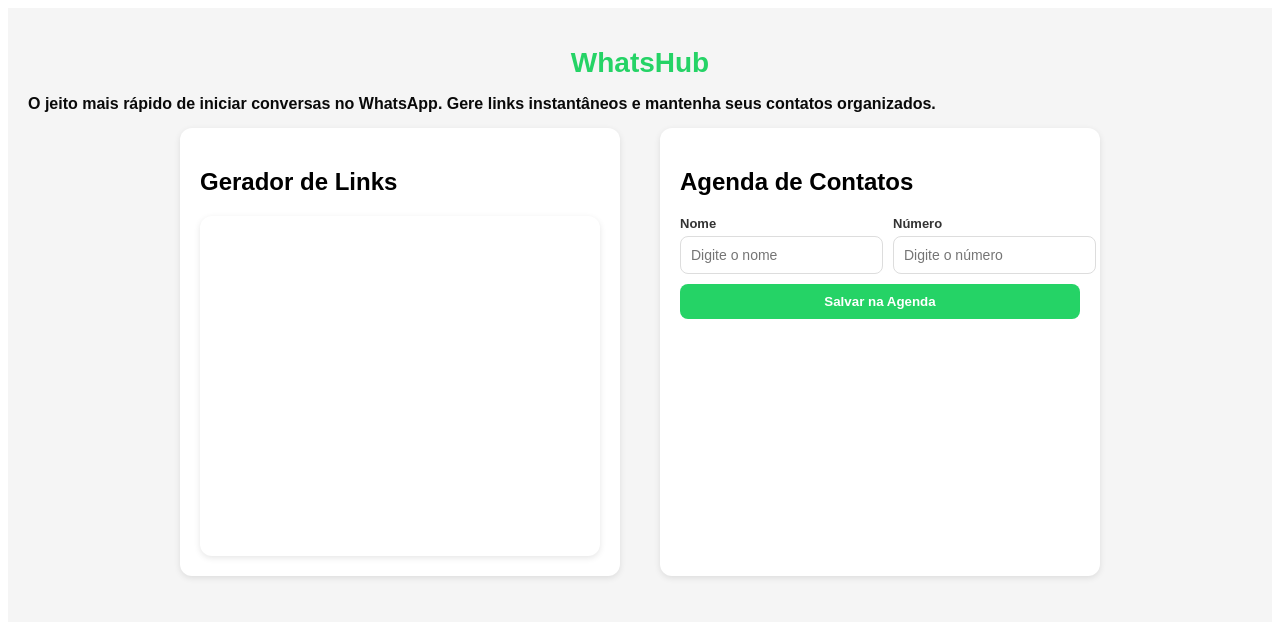
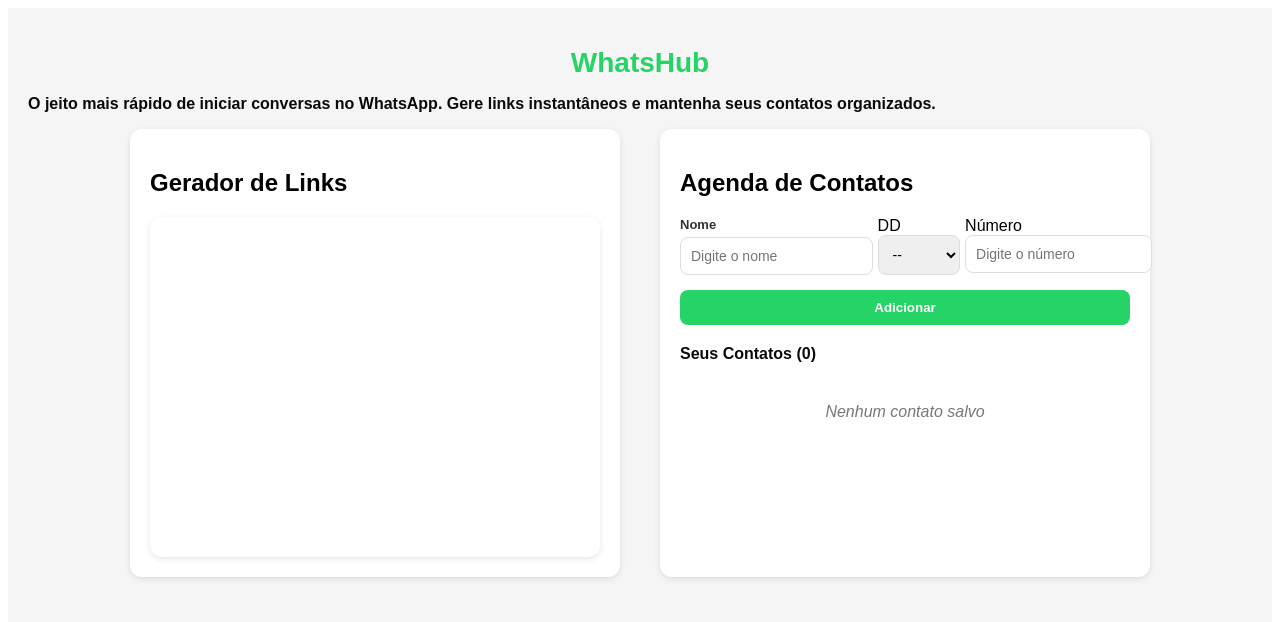
Before and after one commit to yaslemes/Projeto-Whatsapp-DW2, a React (Vite) app: page / in a window 1280 px wide. Shown: the top 622 px of the page. Built offline with nearby package versions, Linux system fonts and the light colour scheme.

Commit message:
Botão de edição + DD

```diff
--- a/src/App.css
+++ b/src/App.css
@@ -1,4 +1,6 @@
-/* ===== Container Principal ===== */
+/* ===========================
+   Container Principal
+=========================== */
 .app-container {
   font-family: Arial, sans-serif;
   text-align: center;
@@ -7,7 +9,9 @@
   min-height: 100vh;
 }
 
-/* ===== Títulos ===== */
+/* ===========================
+   Títulos
+=========================== */
 .title {
   color: #25d366;
   font-size: 28px;
@@ -19,11 +23,13 @@
   color: #0a0a0a;
   font-size: 16px;
   font-weight: bold;
-  margin-bottom: 15px;
+  margin-bottom: 15px 0;
   text-align: left;
 }
 
-/* ===== Layout ===== */
+/* ===========================
+   Layout Principal
+=========================== */
 .main-content {
   display: flex;
   justify-content: center;
@@ -33,7 +39,7 @@
 
 .column {
   flex: 1;
-  max-width: 400px;
+  max-width: 450px;
   background: #fff;
   padding: 20px;
   border-radius: 12px;
@@ -41,21 +47,17 @@
   text-align: left;
 }
 
-/* ===== Formulário ===== */
+/* ===========================
+   Formulário
+=========================== */
 .contact-form {
   display: flex;
   flex-direction: column;
-  gap: 10px;
+  gap: 15px;
   margin-bottom: 20px;
 }
 
-.contact-form input {
-  padding: 10px;
-  border: 1px solid #ddd;
-  border-radius: 8px;
-  font-size: 14px;
-}
-
+/* Botão de salvar/adicionar */
 .contact-form button {
   background-color: #25d366;
   border: none;
@@ -71,23 +73,73 @@
   background-color: #1da851;
 }
 
-/* ===== Inputs lado a lado ===== */
+/* ===========================
+   Inputs lado a lado (Nome + Número)
+=========================== */
 .form-row {
   display: flex;
-  gap: 10px;
+  gap: 5px; /* espaço entre inputs */
 }
 
-.form-row input {
-  flex: 1;
+/* Grupo de input */
+.form-group {
+  display: flex;
+  flex-direction: column;
 }
 
-@media (max-width: 500px) {
-  .form-row {
-    flex-direction: column;
-  }
+.form-group label {
+  font-size: 13px;
+  font-weight: bold;
+  margin-bottom: 5px;
+  color: #333;
 }
 
-/* ===== Lista de contatos ===== */
+/* Input e Select padrão */
+.form-group input,
+.form-group select {
+  padding: 10px;
+  border: 1px solid #ddd;
+  border-radius: 8px;
+  font-size: 14px;
+  width: 100%;
+  box-sizing: border-box;
+}
+
+/* ===========================
+   Número com DD
+=========================== */
+.number-input {
+  display: flex;
+  gap: 5px; /* espaço entre DD e número */
+}
+
+/* DD */
+.form-group-dd {
+  display: flex;
+  flex-direction: column;
+  flex: 1; /* ocupa menos espaço que o número */
+}
+
+/* Número principal */
+.form-group-number {
+  display: flex;
+  flex-direction: column;
+  flex: 2; /* ocupa mais espaço que o DD */
+}
+
+/* Ajustes para select e input do número */
+.form-group-dd select,
+.form-group-number input {
+  padding: 10px;
+  border: 1px solid #ddd;
+  border-radius: 8px;
+  font-size: 14px;
+  width: 100%;
+}
+
+/* ===========================
+   Lista de Contatos
+=========================== */
 .contact-list {
   display: flex;
   flex-direction: column;
@@ -104,7 +156,7 @@
   border: 1px solid #eee;
 }
 
-/* Agora nome em cima e número embaixo */
+/* Informações do contato */
 .contact-info {
   display: flex;
   flex-direction: column;
@@ -122,7 +174,9 @@
   margin-top: 2px;
 }
 
-/* Botões */
+/* ===========================
+   Botões de ação
+=========================== */
 .contact-actions {
   display: flex;
   gap: 8px;
@@ -147,23 +201,11 @@
   color: white;
 }
 
-/* Texto quando lista está vazia */
+/* ===========================
+   Lista vazia
+=========================== */
 .empty {
   text-align: center;
   color: #777;
   font-style: italic;
 }
-
-/* ===== Labels acima dos inputs ===== */
-.form-group {
-  flex: 1;
-  display: flex;
-  flex-direction: column;
-}
-
-.form-group label {
-  font-size: 13px;
-  font-weight: bold;
-  margin-bottom: 5px;
-  color: #333;
-}
--- a/src/App.jsx
+++ b/src/App.jsx
@@ -1,18 +1,33 @@
 import React, { useState } from "react";
-import LinkGenerator from "./components/LinkGenerator/LinkGenerator"; // Gerador da isa
+import LinkGenerator from "./components/LinkGenerator/LinkGenerator";
 import ContactForm from "./components/Contacts/ContactForm";
 import ContactList from "./components/Contacts/ContactList";
 import "./App.css";
 
 export default function App() {
-  const [contacts, setContacts] = useState([]); // Lista de contatos
+  const [contacts, setContacts] = useState([]);
+  const [editingContact, setEditingContact] = useState(null);
 
-  // Função para adicionar contato
-  const addContact = (contact) => setContacts([...contacts, contact]);
+  // Adicionar ou atualizar
+  const addOrUpdateContact = (contact) => {
+    if (editingContact) {
+      setContacts(
+        contacts.map((c) => (c.id === editingContact.id ? { ...c, ...contact } : c))
+      );
+      setEditingContact(null); // Sai do modo edição
+    } else {
+      setContacts([...contacts, contact]);
+    }
+  };
 
-  // Função para remover contato
+  // Remover
   const deleteContact = (id) =>
     setContacts(contacts.filter((c) => c.id !== id));
+
+  // Entrar em modo edição
+  const startEdit = (contact) => {
+    setEditingContact(contact);
+  };
 
   return (
     <div className="app-container">
@@ -31,8 +46,15 @@
         {/* Coluna da Agenda */}
         <div className="column">
           <h2>Agenda de Contatos</h2>
-          <ContactForm onAdd={addContact} />
-          <ContactList contacts={contacts} onDelete={deleteContact} />
+          <ContactForm
+            onAdd={addOrUpdateContact}
+            editingContact={editingContact}
+          />
+          <ContactList
+            contacts={contacts}
+            onDelete={deleteContact}
+            onEdit={startEdit}
+          />
         </div>
       </div>
     </div>
--- a/src/components/Contacts/ContactForm.jsx
+++ b/src/components/Contacts/ContactForm.jsx
@@ -1,22 +1,29 @@
 import React, { useState } from "react";
 
-// Form para adicionar contatos
 export default function ContactForm({ onAdd }) {
   const [name, setName] = useState("");
+  const [dd, setDd] = useState("");
   const [number, setNumber] = useState("");
 
   const handleSubmit = (e) => {
     e.preventDefault();
-    if (!name || !number) return;
-    onAdd({ id: Date.now(), name, number });
+    if (!name || !dd || !number) return;
+
+    // Formata o número com o DD
+    const formattedNumber = `(${dd}) ${number}`;
+    onAdd({ id: Date.now(), name, number: formattedNumber });
+
+    // Limpa os campos após adicionar
     setName("");
+    setDd("");
     setNumber("");
   };
 
   return (
-    <form onSubmit={handleSubmit} className="contact-form">
-      {/* Inputs lado a lado, cada um com seu label */}
+    <form className="contact-form" onSubmit={handleSubmit}>
+      {/* Linha do nome + telefone */}
       <div className="form-row">
+        {/* Nome */}
         <div className="form-group">
           <label>Nome</label>
           <input
@@ -26,18 +33,38 @@
             onChange={(e) => setName(e.target.value)}
           />
         </div>
-        <div className="form-group">
+
+        {/* Número com DD */}
+        <div className="number-input">
+          {/* Seleção do DD */}
+          <div className="form-group-dd">
+            <label>DD</label>
+            <select value={dd} onChange={(e) => setDd(e.target.value)}>
+              <option value="">--</option>
+              <option value="11">11</option>
+              <option value="21">21</option>
+              <option value="31">31</option>
+              <option value="41">41</option>
+              <option value="51">51</option>
+              {/* Adicione outros DDDs */}
+            </select>
+          </div>
+
+          {/* Número principal */}
+          <div className="form-group-number">
             <label>Número</label>
             <input
               type="text"
               placeholder="Digite o número"
               value={number}
-            onChange={(e) => setNumber(e.target.value)}
+              onChange={(e) => setNumber(e.target.value.replace(/\D/g, ""))} // só números
             />
           </div>
         </div>
+      </div>
 
-      <button type="submit">Salvar na Agenda</button>
+      {/* Botão */}
+      <button type="submit">Adicionar</button>
     </form>
   );
 }
--- a/src/components/Contacts/ContactItem.jsx
+++ b/src/components/Contacts/ContactItem.jsx
@@ -1,32 +1,30 @@
 import React from "react";
-import Stack from "@mui/material/Stack";
-import IconButton from "@mui/material/IconButton";
-import DeleteIcon from "@mui/icons-material/Delete";
-import WhatsAppIcon from "@mui/icons-material/WhatsApp";
-import ListItem from "@mui/material/ListItem";
-import ListItemText from "@mui/material/ListItemText";
+import List from "@mui/material/List";
+import ContactItem from "./ContactItem";
 
-export default function ContactItem({ contact, onDelete }) {
-  const openWhatsApp = () => {
-    const num = contact.number.replace(/\D/g, "");
-    window.open(`https://wa.me/55${num}`, "_blank");
-  };
+export default function ContactList({ contacts, onDelete, onEdit }) {
+  return (
+    <div>
+      {/* Título e contador de contatos */}
+      <h3 className="subtitle">
+        Seus Contatos ({contacts.length})
+      </h3>
 
-  return (
-    <ListItem
-      divider
-      secondaryAction={
-        <Stack direction="row" spacing={1}>
-          <IconButton color="success" onClick={openWhatsApp}>
-            <WhatsAppIcon />
-          </IconButton>
-          <IconButton color="error" onClick={() => onDelete(contact.id)}>
-            <DeleteIcon />
-          </IconButton>
-        </Stack>
-      }
-    >
-      <ListItemText primary={contact.name} secondary={contact.number} />
-    </ListItem>
+      {/* Lista de contatos */}
+      <List>
+        {contacts.length > 0 ? (
+          contacts.map((contact) => (
+            <ContactItem
+              key={contact.id}       // ID único do contato
+              contact={contact}      // Dados do contato
+              onDelete={onDelete}    // Função de deletar
+              onEdit={onEdit}        // Função de editar
+            />
+          ))
+        ) : (
+          <p className="empty">Nenhum contato salvo</p> // Mensagem quando lista vazia
+        )}
+      </List>
+    </div>
   );
 }
--- a/src/components/Contacts/ContactList.jsx
+++ b/src/components/Contacts/ContactList.jsx
@@ -1,38 +1,29 @@
 import React from "react";
 import List from "@mui/material/List";
-import Stack from "@mui/material/Stack";
-import IconButton from "@mui/material/IconButton";
-import DeleteIcon from "@mui/icons-material/Delete";
-import WhatsAppIcon from "@mui/icons-material/WhatsApp";
-import ListItem from "@mui/material/ListItem";
-import ListItemText from "@mui/material/ListItemText";
+import ContactItem from "./ContactItem";
 
-export default function ContactList({ contacts, onDelete }) {
-  const openWhatsApp = (number) => {
-    const num = number.replace(/\D/g, "");
-    window.open(`https://wa.me/55${num}`, "_blank");
-  };
+export default function ContactList({ contacts, onDelete, onEdit }) {
+  return (
+    <div>
+      {/* Contador de contatos */}
+      <h3 className="subtitle">
+        Seus Contatos ({contacts.length})
+      </h3>
 
-  return (
-    <List>
-      {contacts.map((contact) => (
-        <ListItem
-          key={contact.id}
-          divider
-          secondaryAction={
-            <Stack direction="row" spacing={1}>
-              <IconButton color="success" onClick={() => openWhatsApp(contact.number)}>
-                <WhatsAppIcon />
-              </IconButton>
-              <IconButton color="error" onClick={() => onDelete(contact.id)}>
-                <DeleteIcon />
-              </IconButton>
-            </Stack>
-          }
-        >
-          <ListItemText primary={contact.name} secondary={contact.number} />
-        </ListItem>
-      ))}
-    </List>
+      <List>
+        {contacts.length > 0 ? (
+          contacts.map((contact) => (
+            <ContactItem
+              key={contact.id}
+              contact={contact}
+              onDelete={onDelete}
+              onEdit={onEdit}
+            />
+          ))
+        ) : (
+          <p className="empty">Nenhum contato salvo</p>
+        )}
+      </List>
+    </div>
   );
 }
```
Lines whose indentation alone changed are shown as unchanged.
